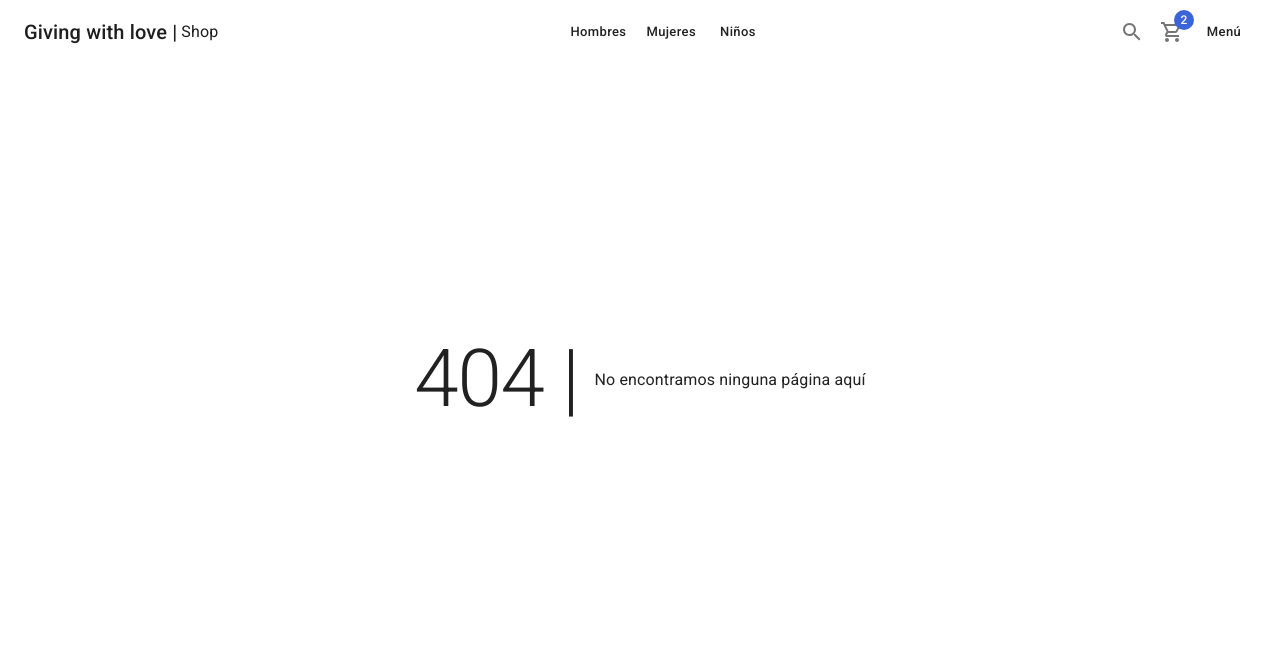
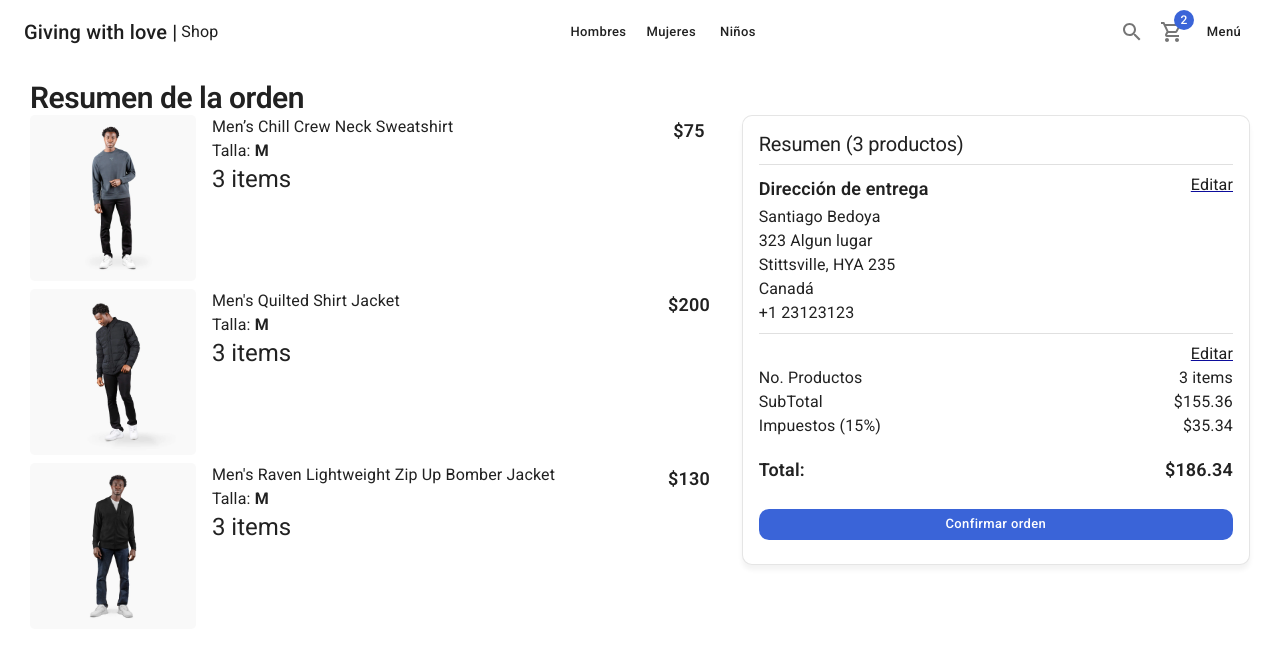
Before and after one commit to Santiago1023/giving-with-love, a Next.js app: page /checkout/summary in a window 1280 px wide. Before the commit this address had no page. Shown: the top 656 px of the page. Built offline with nearby package versions, Linux system fonts and the light colour scheme.

Commit message:
Summary order

```diff
--- a/components/cart/CartList.tsx
+++ b/components/cart/CartList.tsx
@@ -26,7 +26,7 @@
                             <Link>
                                 <CardActionArea>
                                     <CardMedia
-                                        image={`products/${product.images[0]}`}
+                                        image={`/products/${product.images[0]}`}
                                         component='img'
                                         sx={{ borderRadius: '5px'}}
                                     />
--- /dev/null
+++ b/pages/checkout/summary.tsx
@@ -0,0 +1,59 @@
+import CartList from "@/components/cart/CartList"
+import OrderSummary from "@/components/cart/OrderSummary"
+import ShopLayout from "@/components/layouts/ShopLayout"
+import { Box, Button, Card, CardContent, Divider, Grid, Link, Typography } from "@mui/material"
+import NextLink from 'next/link';
+
+const SummaryPage = () => {
+  return (
+    <ShopLayout title='Resumen de orden' pageDescription={'Resumen de la orden'}>
+        <Typography variant='h1' component='h1'>Resumen de la orden</Typography>
+        <Grid container>
+            <Grid item xs={12} sm={7}>
+                <CartList/>
+            </Grid>
+            <Grid item xs={12} sm={5}>
+                <Card className="summary-card">
+                    <CardContent>
+                        <Typography variant="h2">Resumen (3 productos)</Typography>
+                        <Divider sx={{ my:1 }}/>
+
+                        <Box display='flex' justifyContent='space-between'>
+                            <Typography variant="subtitle1">Dirección de entrega</Typography>
+                            <NextLink href='/checkout/address'>
+                                <Link underline="always">
+                                    Editar
+                                </Link>
+                            </NextLink>
+                        </Box>
+
+                        <Typography>Santiago Bedoya</Typography>
+                        <Typography>323 Algun lugar</Typography>
+                        <Typography>Stittsville, HYA 235</Typography>
+                        <Typography>Canadá</Typography>
+                        <Typography>+1 23123123</Typography>
+
+                        <Divider sx={{ my:1 }}/>
+                        <Box display='flex' justifyContent='end'>
+                            <NextLink href='/cart'>
+                                <Link underline="always">
+                                    Editar
+                                </Link>
+                            </NextLink>
+                        </Box>
+
+                        <OrderSummary/>
+                        <Box sx={{ mt: 3 }}>
+                            <Button color="secondary" className="circular-btn" fullWidth>
+                                Confirmar orden
+                            </Button>
+                        </Box>
+                    </CardContent>
+                </Card>
+            </Grid>
+        </Grid>
+    </ShopLayout>
+    )
+}
+
+export default SummaryPage
```
